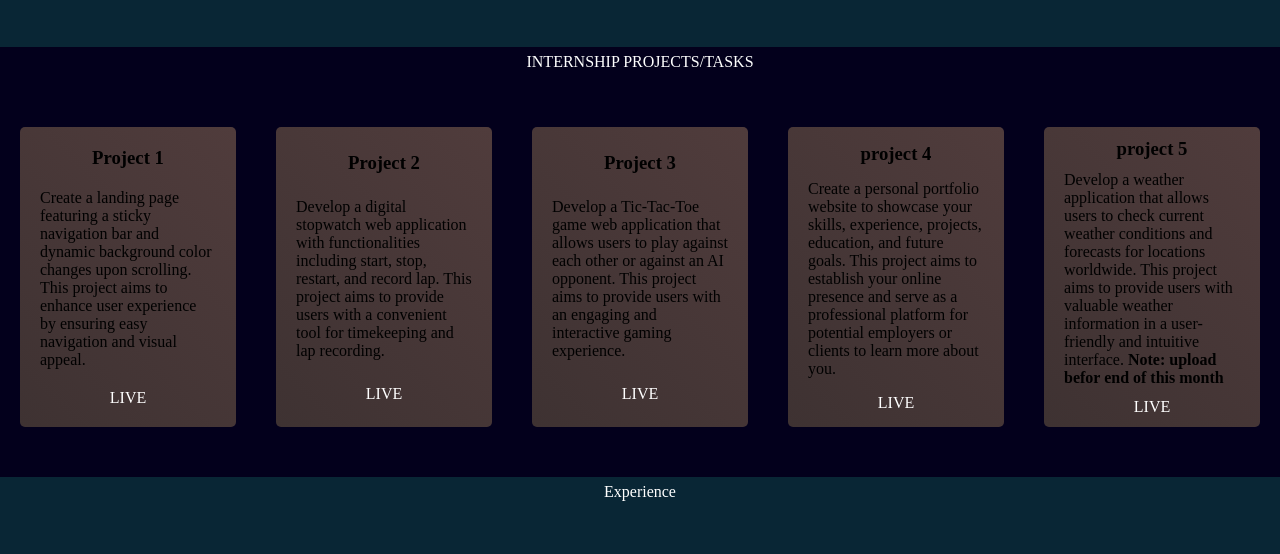
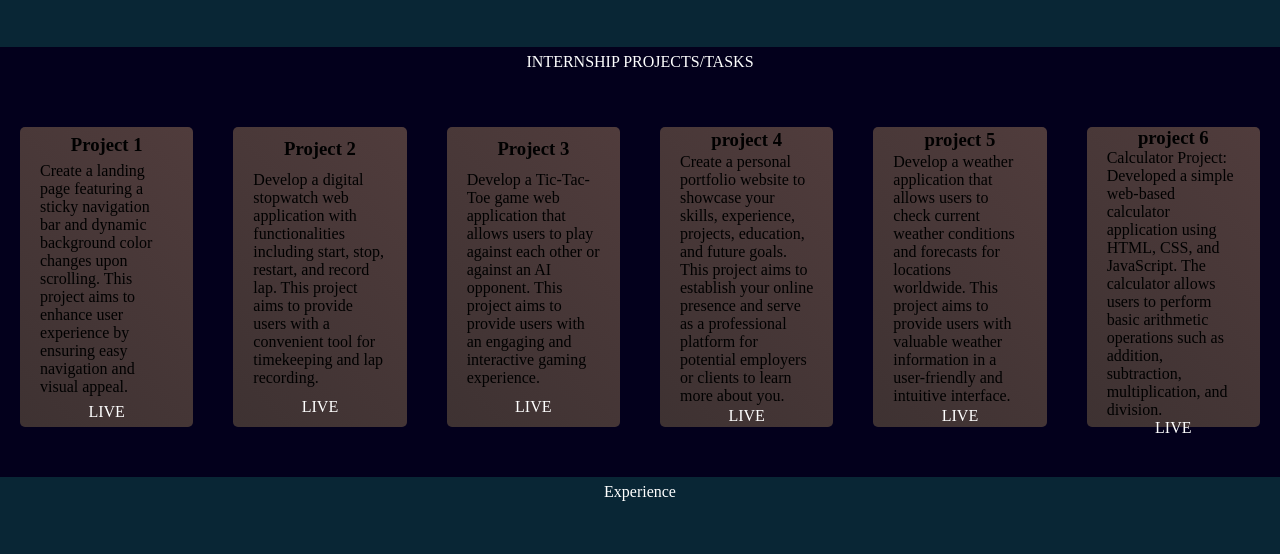
Before and after one commit to HardikBambhaniya/Prodigy-infotech, a plain HTML site: page Task4/index.html in a window 1280 px wide. Shown: the part 1883-2437 px from the top of the page. Drawn offline with Linux system fonts and the light colour scheme.

Commit message:
updte resume and add task 5 and 6

```diff
--- a/Task4/index.html
+++ b/Task4/index.html
@@ -131,9 +131,15 @@ i am Passionate about learning new skills in the IT industry, I am currently pur
             <div class="intern-project">
                 <h3>project 5</h3>
                 <span>Develop a weather application that allows users to check current weather conditions and forecasts for locations worldwide. This project aims to provide users with valuable weather information in a user-friendly and intuitive interface.
-                <b>Note: upload befor end of this month</b>
                 </span>
-                <a href="
+                <a href="https://check-outside.netlify.app/
+                #" target="main">LIVE</a>
+            </div>
+            <div class="intern-project">
+                <h3>project 6</h3>
+                <span>Calculator Project: Developed a simple web-based calculator application using HTML, CSS, and JavaScript. The calculator allows users to perform basic arithmetic operations such as addition, subtraction, multiplication, and division.
+                </span>
+                <a href="https://findvalue.netlify.app/
                 #" target="main">LIVE</a>
             </div></div>
         </section>
```
Also changed, not shown: 1 other file.
